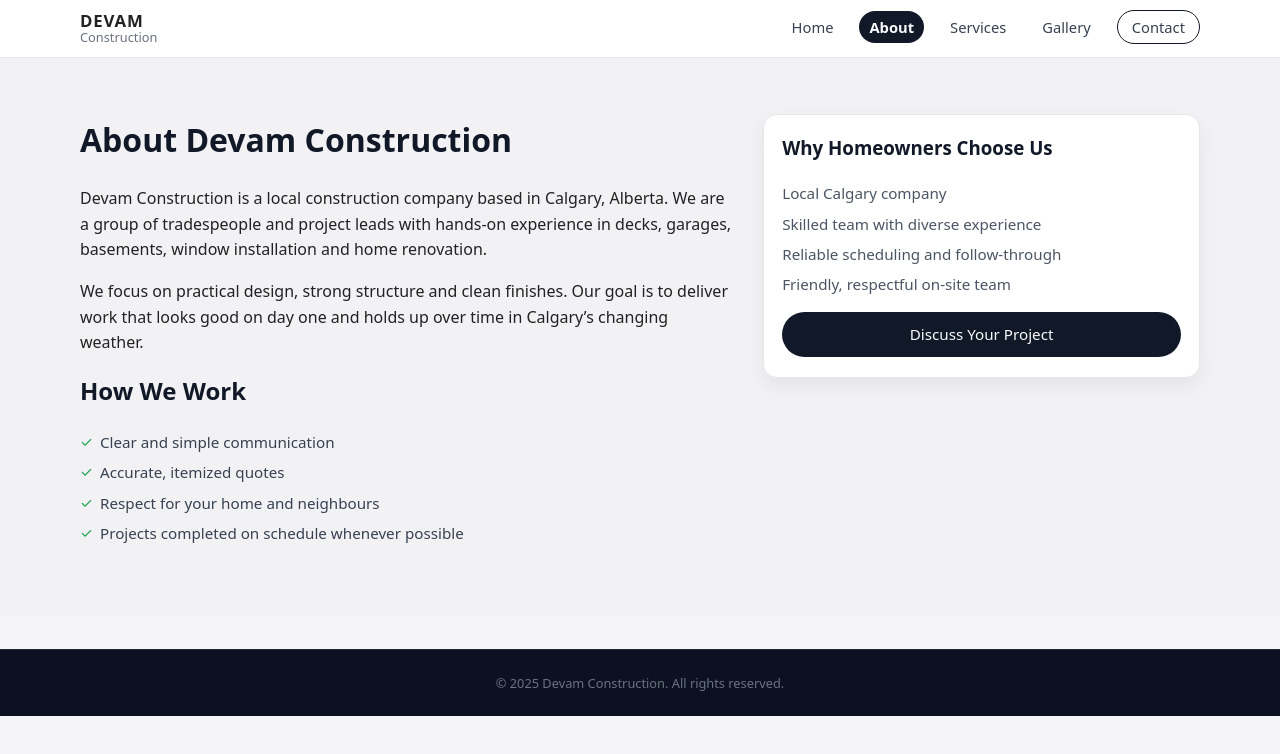
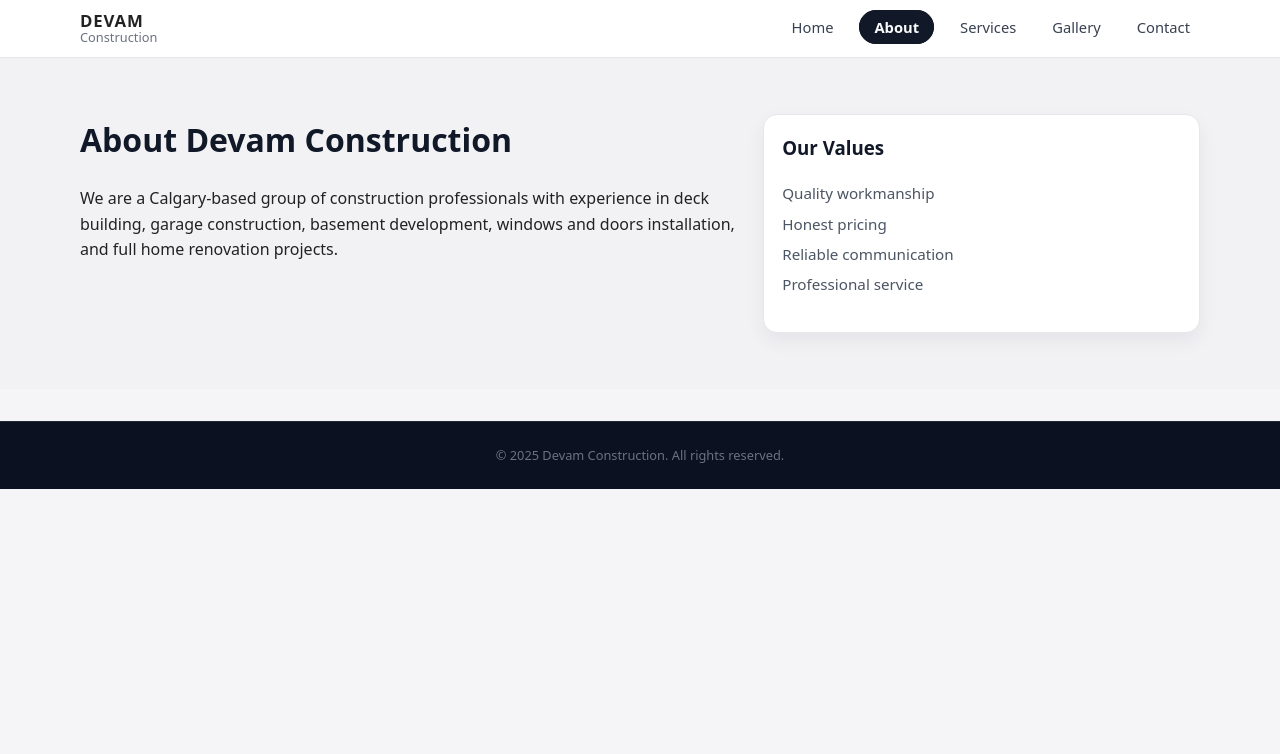
Before and after one commit to harpreet208-ux/Devam, a plain HTML site: page docs/about/index.html in a window 1280 px wide. Drawn offline with Linux system fonts and the light colour scheme.

Commit message:
Update index.html

```diff
--- a/docs/about/index.html
+++ b/docs/about/index.html
@@ -3,23 +3,32 @@
 <head>
     <meta charset="UTF-8">
     <meta name="viewport" content="width=device-width, initial-scale=1.0">
-    <title>About - Devam Construction</title>
+    <title>About Devam Construction | Calgary Construction Specialists</title>
+
+    <meta name="title" content="About Devam Construction | Calgary Construction Specialists">
+    <meta name="description" content="Learn about Devam Construction, a Calgary-based contractor specializing in decks, garages, basements, renovations, and window installations. Professional, experienced, and reliable.">
+    <meta name="keywords" content="construction company Calgary, contractor Calgary, renovations Calgary, decks Calgary, garages Calgary">
+    <meta name="author" content="Devam Construction">
+
     <link rel="stylesheet" href="../style.css">
 </head>
+
 <body>
+
 <header class="site-header">
     <div class="container nav-container">
         <div class="logo">
             <span class="logo-main">Devam</span>
             <span class="logo-sub">Construction</span>
         </div>
+
         <nav>
             <ul class="nav-links">
                 <li><a href="../index.html">Home</a></li>
-                <li><a href="index.html" class="active">About</a></li>
+                <li><a class="active btn-nav" href="index.html">About</a></li>
                 <li><a href="../services/index.html">Services</a></li>
                 <li><a href="../gallery.html">Gallery</a></li>
-                <li><a href="../contact.html" class="btn-nav">Contact</a></li>
+                <li><a href="../contact.html">Contact</a></li>
             </ul>
         </nav>
     </div>
@@ -27,37 +36,22 @@
 
 <main class="section">
     <div class="container two-column">
+
         <div>
             <h1>About Devam Construction</h1>
-            <p>
-                Devam Construction is a local construction company based in Calgary,
-                Alberta. We are a group of tradespeople and project leads with
-                hands-on experience in decks, garages, basements, window installation
-                and home renovation.
-            </p>
-            <p>
-                We focus on practical design, strong structure and clean finishes.
-                Our goal is to deliver work that looks good on day one and holds up
-                over time in Calgary’s changing weather.
-            </p>
-            <h2>How We Work</h2>
-            <ul class="list-check">
-                <li>Clear and simple communication</li>
-                <li>Accurate, itemized quotes</li>
-                <li>Respect for your home and neighbours</li>
-                <li>Projects completed on schedule whenever possible</li>
+            <p>We are a Calgary-based group of construction professionals with experience in deck building, garage construction, basement development, windows and doors installation, and full home renovation projects.</p>
+        </div>
+
+        <aside class="info-card">
+            <h3>Our Values</h3>
+            <ul class="info-list">
+                <li>Quality workmanship</li>
+                <li>Honest pricing</li>
+                <li>Reliable communication</li>
+                <li>Professional service</li>
             </ul>
-        </div>
-        <aside class="info-card">
-            <h3>Why Homeowners Choose Us</h3>
-            <ul class="info-list">
-                <li>Local Calgary company</li>
-                <li>Skilled team with diverse experience</li>
-                <li>Reliable scheduling and follow-through</li>
-                <li>Friendly, respectful on-site team</li>
-            </ul>
-            <a href="../contact.html" class="btn-primary full-width">Discuss Your Project</a>
         </aside>
+
     </div>
 </main>
 
@@ -66,5 +60,6 @@
         <p>&copy; 2025 Devam Construction. All rights reserved.</p>
     </div>
 </footer>
+
 </body>
 </html>
```
